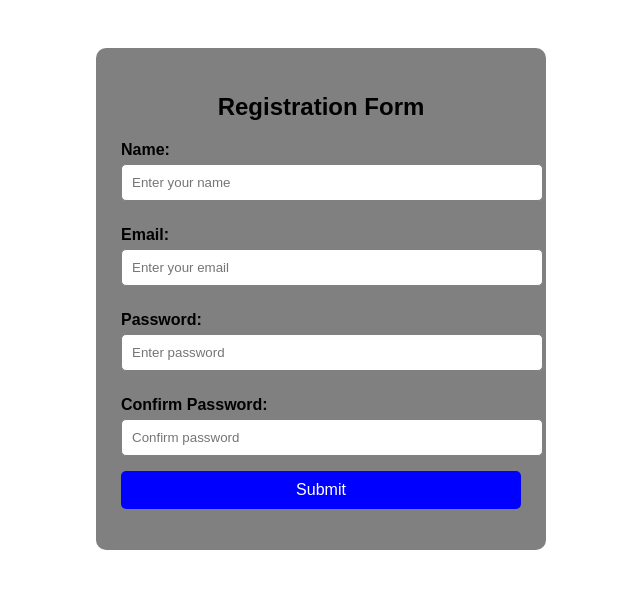
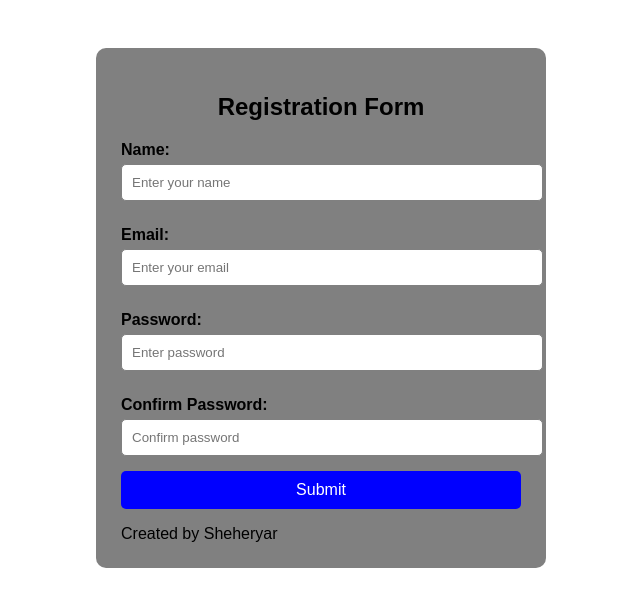
Before and after one commit to sheheryarbutt-140/form-validation-project, a plain HTML site: page index.html in a window 1280 px wide. Shown: the whole page, without its empty margins (319-959 px from the left). Drawn offline with Linux system fonts and the light colour scheme.

Commit message:
add footer to form

```diff
--- a/index.html
+++ b/index.html
@@ -23,6 +23,8 @@
     <input type="submit" value="Submit">
 
     <p id="message"></p>
+    <footer>Created by Sheheryar</footer>
+
   </form>
 
   <script src="script.js" defer></script>
```
